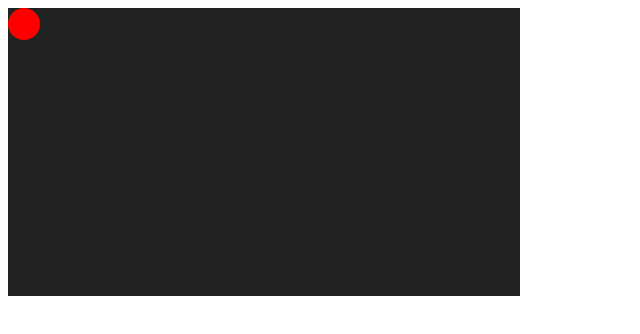
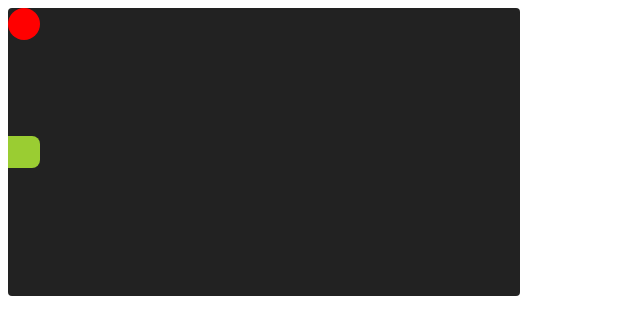
Before and after one commit to lousousa/frogger-game, a Vue app: page / in a window 1280 px wide. Shown: the top 334 px of the page, without its empty margins (0-640 px from the left). Built offline with nearby package versions, Linux system fonts and the light colour scheme.

Commit message:
add initial primary foe

```diff
--- a/src/components/Game.vue
+++ b/src/components/Game.vue
@@ -3,12 +3,16 @@
     class="game-component"
     ref="root"
   >
-    <Player ref="player"/>
+    <Player ref="player" />
+
+    <PrimaryFoe ref="primaryFoe" />
   </main>
 </template>
 
 <script lang="ts">
   import Player from '@/components/Player.vue'
+  import PrimaryFoe from '@/components/PrimaryFoe.vue'
+
   import type { IPlayer }  from '@/types'
 
   import {
@@ -20,11 +24,14 @@
 
   export default defineComponent({
     components: {
-      Player
+      Player,
+      PrimaryFoe
     },
     setup() {
       const root = ref()
       const player = ref()
+      const primaryFoe = ref()
+
       const keys = reactive({
         up: false,
         right: false,
@@ -60,24 +67,41 @@
         rootElement.style.height = `${ state.cellSize * 9 }px`
       }
 
-      const update = (player: IPlayer | null): void => {
+      let foeFrameRate = 0
+
+      const update = (player: IPlayer | null, foe: any | null): void => {
         if (!player) return
 
         if (keys.up) player.moveUp()
         if (keys.right) player.moveRight()
         if (keys.down) player.moveDown()
         if (keys.left) player.moveLeft()
+
+        if (!foe) return
+
+        if (foeFrameRate === 12) {
+          foeFrameRate = 0
+          foe.move()
+        }
+
+        foeFrameRate++
       }
 
       onMounted(() => {
         start(root.value)
 
-        window.setInterval((): void => { update(player.value) }, 1000 / state.fps)
+        window.setInterval((): void => {
+          update(
+            player.value,
+            primaryFoe.value
+          )
+        }, 1000 / state.fps)
       })
 
       return {
         root,
-        player
+        player,
+        primaryFoe
       }
     }
   })
@@ -88,5 +112,6 @@
     background-color: #222;
     position: relative;
     overflow: hidden;
+    border-radius: 4px;
   }
 </style>
--- a/src/components/Player.vue
+++ b/src/components/Player.vue
@@ -1,7 +1,7 @@
 <template>
   <div
     ref="root"
-    class="red-ball"
+    class="player"
   />
 </template>
 
@@ -15,6 +15,7 @@
   export default defineComponent({
     setup() {
       const root = ref()
+
       const state = reactive({
         x: 0,
         y: 0,
@@ -41,6 +42,7 @@
         if (!rootElement) return
 
         const rightBoundary = 32 * 16 - 32
+
         if (state.x <= rightBoundary - 32) {
           state.x += 32
           rootElement.style.left = `${ state.x }px`
@@ -90,7 +92,7 @@
 </script>
 
 <style lang="scss" scoped>
-  .red-ball {
+  .player {
     border-radius: 50%;
     background-color: red;
     position: absolute;
--- /dev/null
+++ b/src/components/PrimaryFoe.vue
@@ -0,0 +1,57 @@
+<template>
+  <div
+    ref="root"
+    class="primary-foe"
+  />
+</template>
+
+<script lang="ts">
+  import {
+    defineComponent,
+    reactive,
+    ref
+  } from 'vue'
+
+  export default defineComponent({
+    setup() {
+      const root = ref()
+
+      const state = reactive({
+        x: 0,
+        y: 0
+      })
+
+      const move = () => {
+        const rootElement = root.value
+        if (!rootElement) return
+
+        const rightBoundary = 32 * 16 - 16
+
+        if (state.x <= rightBoundary - 16) {
+          state.x += 32
+          rootElement.style.left = `${ state.x }px`
+        } else {
+          state.x = -64
+        }
+      }
+
+      return {
+        root,
+        move
+      }
+    }
+  })
+</script>
+
+<style lang="scss" scoped>
+  .primary-foe {
+    background-color: yellowgreen;
+    width: 64px;
+    height: 32px;
+    border-radius: 8px;
+    position: absolute;
+    top: 128px;
+    left: 0;
+    z-index: 1;
+  }
+</style>
```
